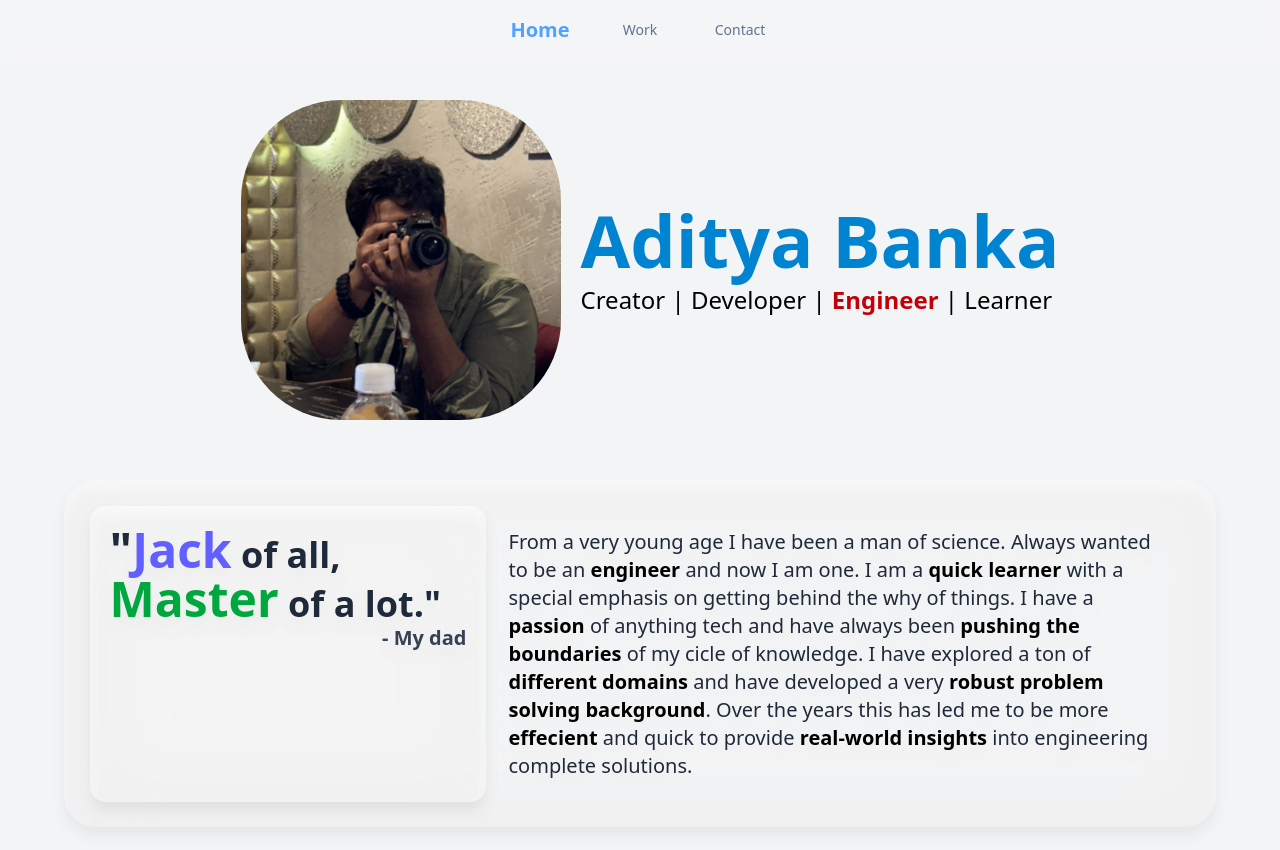
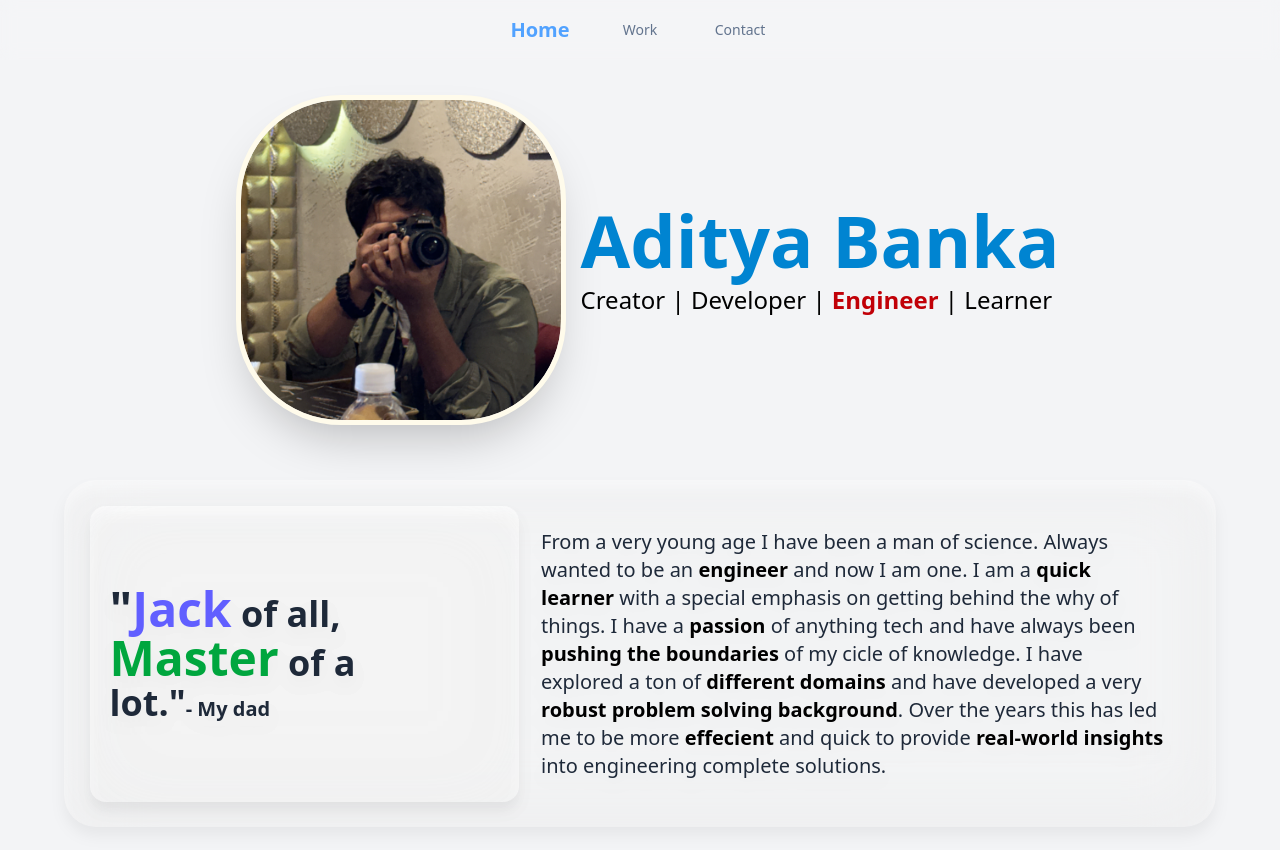
Before and after one commit to adityaBanka/adityabanka.github.io, a React (Vite) app: page /home in a window 1280 px wide. Shown: the top 850 px of the page. Built offline with nearby package versions, Linux system fonts and the light colour scheme.

Commit message:
completed homepage version one

```diff
--- a/src/Pages/Home.jsx
+++ b/src/Pages/Home.jsx
@@ -9,7 +9,7 @@ function HomePage() {
     <div className='flex flex-col justify-center items-center bg-gray-100 h-full min-h-screen py-20 space-y-10'>
 
       <div className='flex lg:flex-row flex-col items-center justify-center'>
-        <img src="AdityaBanka.jpg" className='w-2/3 lg:w-1/4 h-auto rounded-[100px] m-5 pointer-events-none select-none' alt="Aditya Banka" />
+        <img src="AdityaBanka.jpg" className='w-2/3 md:w-1/3 lg:w-1/4 h-auto rounded-[100px] m-5 pointer-events-none select-none outline-5 outline-amber-50 shadow-2xl' alt="Aditya Banka" />
         <div className='flex flex-col not-lg:items-center lg:items-left justify-center lg:space-y-2 space-y-1'>
           <h1 className='text-4xl lg:text-7xl font-bold text-sky-600'>Aditya Banka</h1>
           <p className='lg:text-2xl'>Creator | Developer | <span className='text-red-700 font-semibold'>Engineer</span> | Learner</p>
@@ -17,14 +17,11 @@ function HomePage() {
       </div>
 
       <div className="flex flex-col lg:flex-row bg-white/50 backdrop-blur-2xl rounded-2xl lg:rounded-4xl mx-[5%] drop-shadow-xl p-[2%]">
-        <div className="p-5 bg-white/50 backdrop-blur-2xl rounded-xl lg:rounded-2xl drop-shadow-xl">
-          <div className="flex">
-            <span className="text-4xl font-semibold text-gray-800"><span className="text-5xl">"</span><span className="text-indigo-500 text-5xl">Jack</span> of all, <span className="text-green-600 text-5xl">Master</span> of a lot."</span>
-          </div>
-          <div className="flex justify-end font-semibold text-xl">
-            <span className="text-gray-700">- My dad</span>
-          </div>
+
+        <div className="p-5 bg-white/50 backdrop-blur-2xl rounded-xl lg:rounded-2xl drop-shadow-xl flex justify-center items-center">
+          <span className="text-4xl font-semibold text-gray-800"><span className="text-5xl">"</span><span className="text-indigo-500 text-5xl">Jack</span> of all, <span className="text-green-600 text-5xl">Master</span> of a lot."<span className="text-xl text-nowrap">- My dad</span> </span>
         </div>
+
         <div className="flex justify-center items-center p-[2%] text-xl w-full text-gray-800">
           <p>From a very young age I have been a man of science. Always wanted to be an <BW>engineer</BW> and now I am one. I am a <BW>quick learner</BW> with a special emphasis on getting behind the why of things. I have a <BW>passion</BW> of anything tech and have always been <BW>pushing the boundaries</BW> of my cicle of knowledge. I have explored a ton of <BW>different domains</BW> and have developed a very <BW>robust problem solving background</BW>. Over the years this has led me to be more <BW>effecient</BW> and quick to provide <BW>real-world insights</BW> into engineering complete solutions.</p>
         </div>
```
